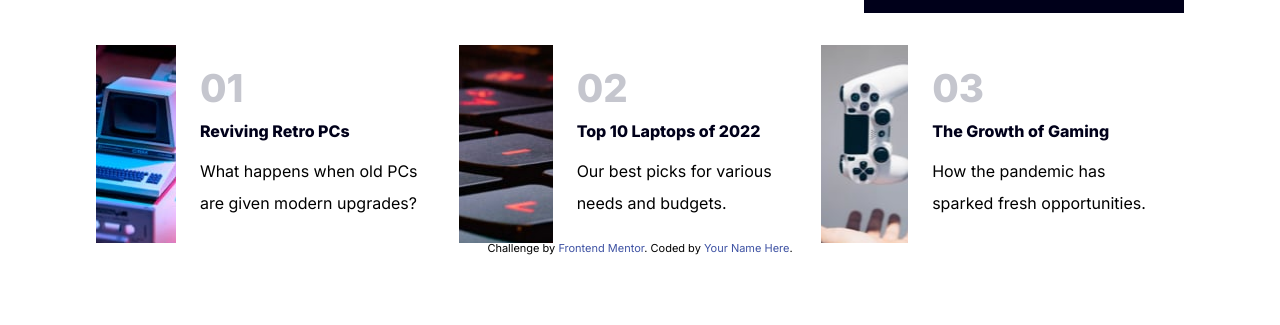
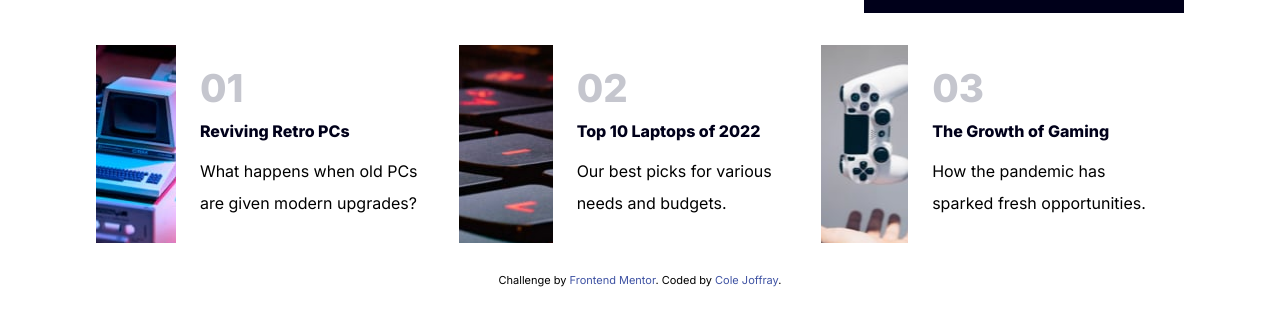
Before and after one commit to colejoffray/news-homepage-main, a plain HTML site: page index.html in a window 1280 px wide. Shown: the part 673-998 px from the top of the page. Before the commit the page ends 928 px from the top, so only its background shows below. Drawn offline with Linux system fonts and the light colour scheme.

Commit message:
final touches

```diff
--- a/index.html
+++ b/index.html
@@ -13,7 +13,8 @@
 
   <!-- Feel free to remove these styles or customise in your own stylesheet 👍 -->
   <style>
-    .attribution { font-size: 11px; text-align: center; }
+    .attribution { font-size: 11px; text-align: center; height: 10vh;
+    margin-top: 2rem; }
     .attribution a { color: hsl(228, 45%, 44%); }
   </style>
 </head>
@@ -108,7 +109,7 @@
 
   <div class="attribution">
     Challenge by <a href="https://www.frontendmentor.io?ref=challenge" target="_blank">Frontend Mentor</a>.
-    Coded by <a href="#">Your Name Here</a>.
+    Coded by <a href="#">Cole Joffray</a>.
   </div>
   <script src="/js/main.js"></script>
 </body>
```
